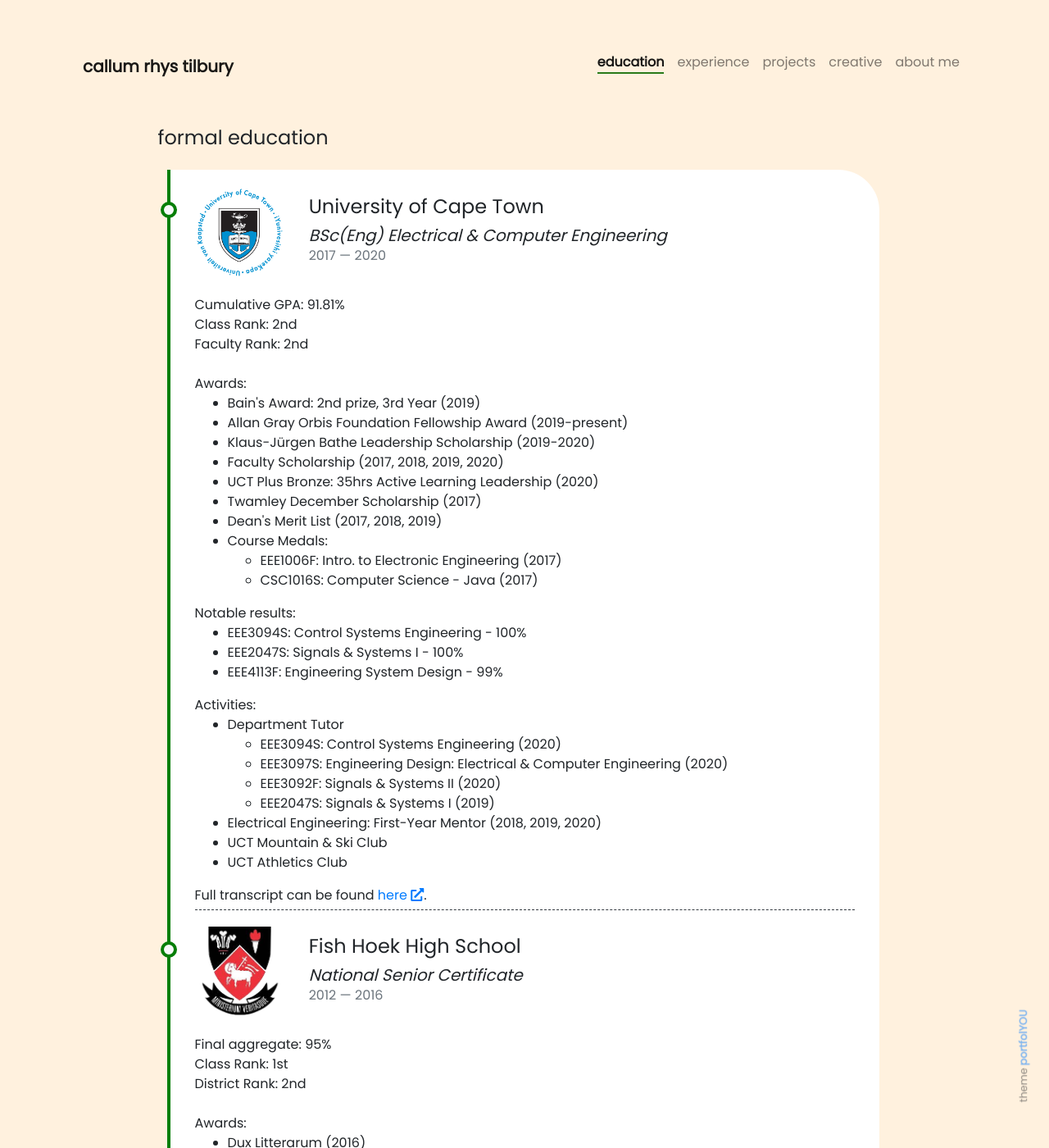
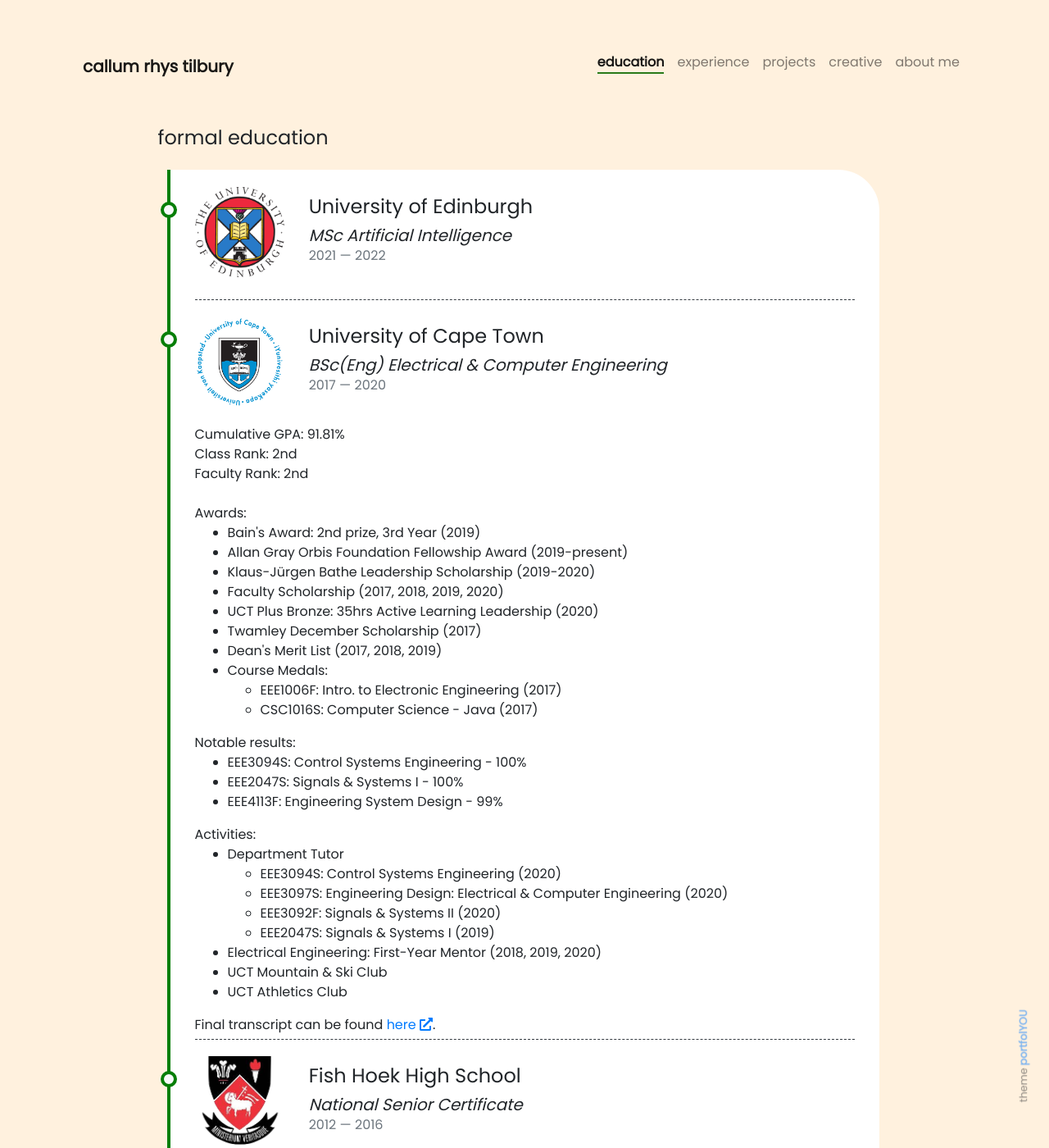
Before and after one commit to callumtilbury/callumtilbury.github.io, a Jekyll site: the page built from pages/education.md, in a window 1280 px wide and 1400 px high. Shown: the whole window at 82% size. Built offline with Jekyll 4.4.1, drawn with Linux system fonts in a browser that asks for light colours; nearby versions of some CDN libraries.

Commit message:
Added final transcript. Added UoE education.

```diff
--- a/_data/formal_education.yml
+++ b/_data/formal_education.yml
@@ -1,3 +1,10 @@
+- image: /assets/images/uoe_logo.png
+  qualification: MSc Artificial Intelligence
+  institution: University of Edinburgh
+  from: 2021
+  to: 2022
+  description: >-
+
 - image: /assets/images/uct_logo.gif
   qualification: BSc(Eng) Electrical & Computer Engineering
   institution: University of Cape Town
@@ -45,7 +52,7 @@
               <li> UCT Athletics Club </li>
             </ul>
 
-            Full transcript can be found <a href="/assets/pdfs/TLBCAL002_transcript.pdf" target="_blank">here <i class="fas fa-external-link-alt"></i></a>.
+            Final transcript can be found <a href="/assets/pdfs/TLBCAL002_transcript.pdf" target="_blank">here <i class="fas fa-external-link-alt"></i></a>.
             <br/>
 
 
```
Also changed, not shown: assets/images/uoe_logo.png (added), assets/screenshot.gif (deleted), 15 other files.
